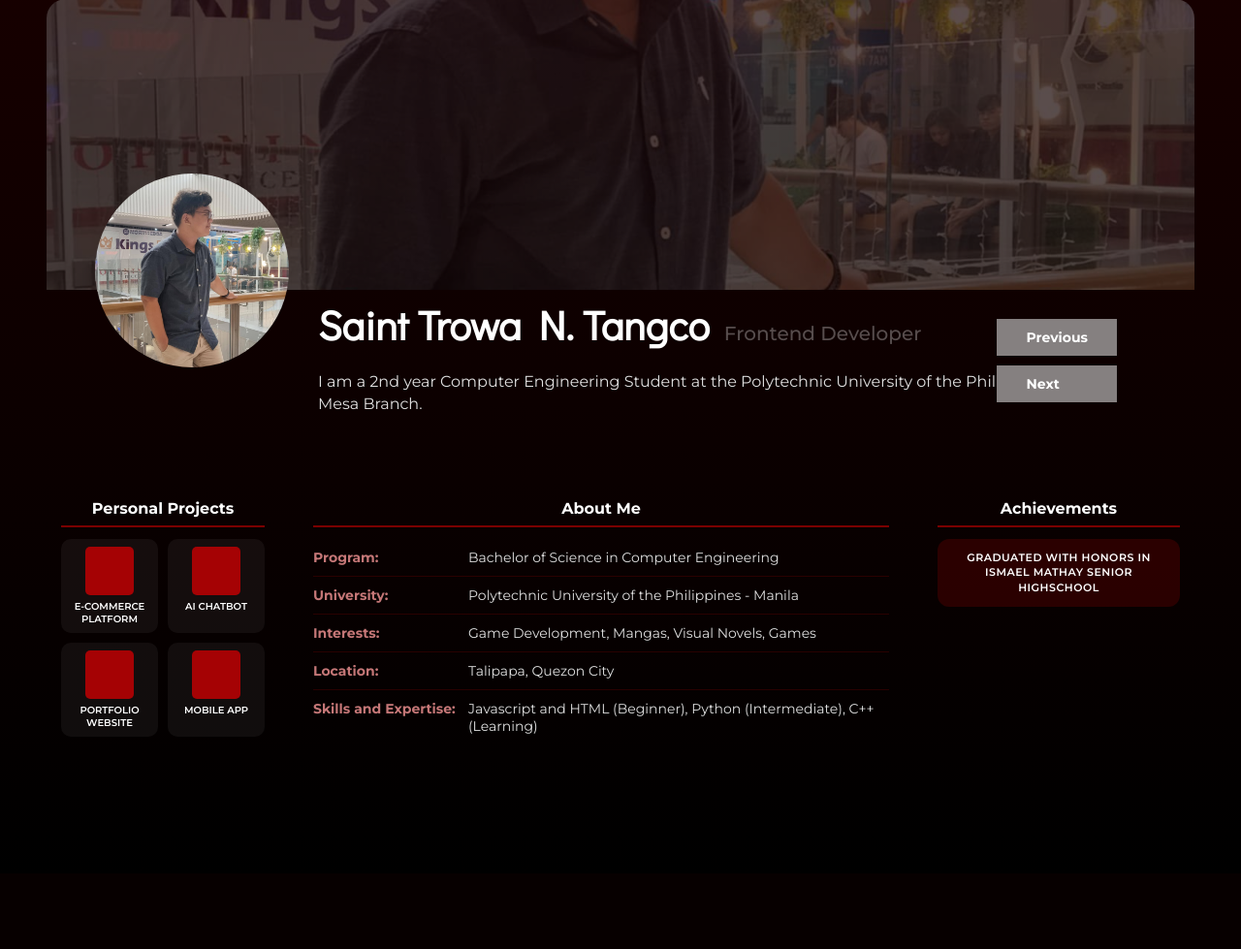
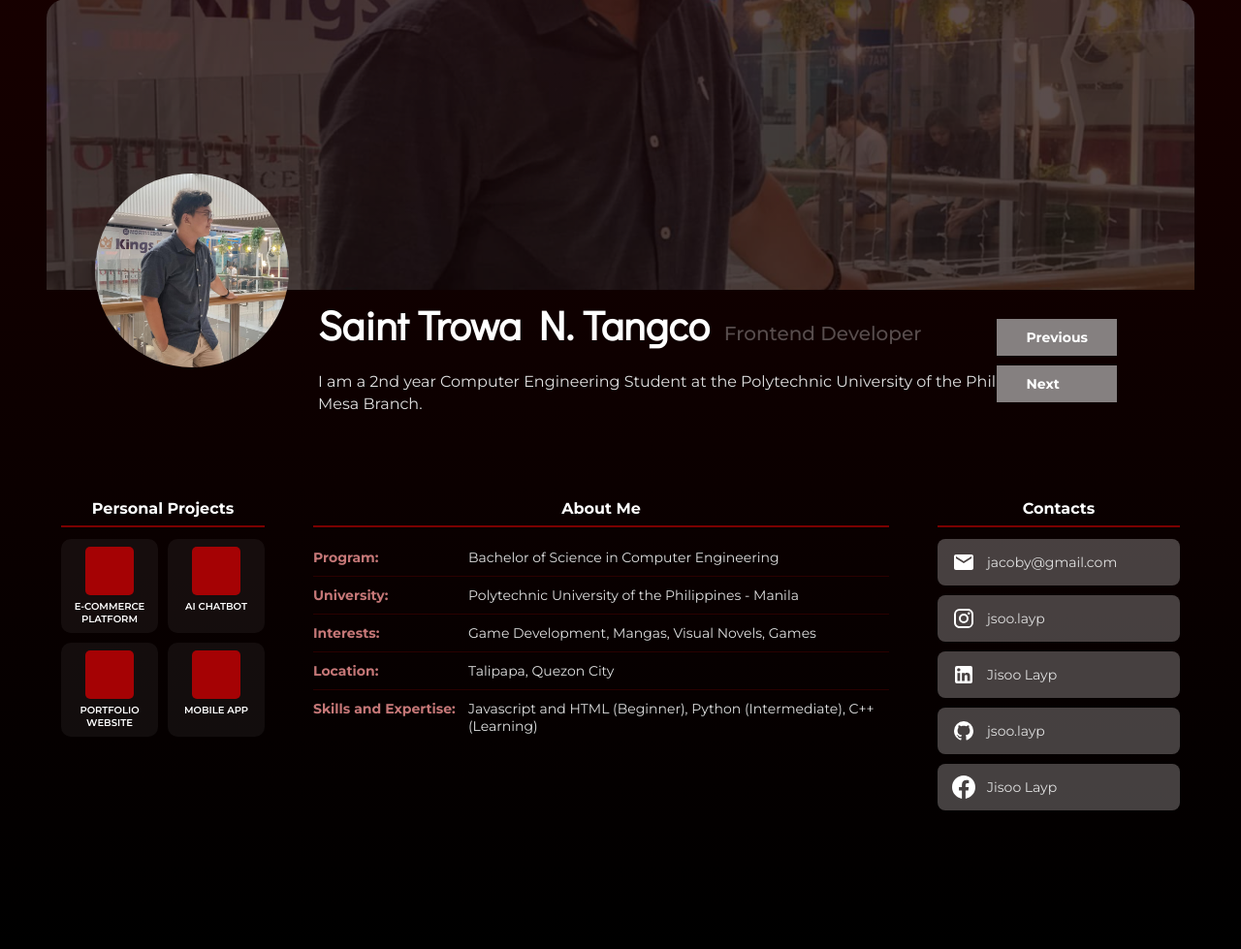
Before and after one commit to Rotten120/DSA_Group_Project, a Flask app: page /profile/1 in a window 1280 px wide. Shown: the part 149-1128 px from the top of the page at 97% size. Before the commit the page ends 909 px from the top, so only its background shows below. Run offline with Flask 3, Linux system fonts and the light colour scheme.

Commit message:
added contacts css and html

```diff
--- a/static/css/profile.css
+++ b/static/css/profile.css
@@ -221,24 +221,40 @@
   flex: 1;
 }
 
-/* ACHIEVEMENTS */
+/* CONTACTS */
 .achievement-item {
-  background-color: rgba(122, 0, 0, 0.3);
-  border-radius: 12px;
-  padding: 12px;
+  background-color: rgba(133, 128, 128, 0.5);
+  border-radius: 8px;
+  padding: 12px 15px;
   margin-bottom: 10px;
-  text-align: center;
-  font-size: 11px;
-  line-height: 1.4;
-  font-weight: 600;
-  text-transform: uppercase;
-  letter-spacing: 0.5px;
+  display: flex;
+  align-items: center;
+  gap: 12px;
+  font-size: 14px;
+  transition: 0.2s;
+  text-transform: none;
+  letter-spacing: normal;
+  font-weight: normal;
+  text-align: left;
+}
+
+.achievement-item:hover {
+  background-color: rgba(133, 128, 128, 0.7);
+}
+
+.contact-icon {
+  width: 24px;
+  height: 24px;
+  flex-shrink: 0;
+}
+
+.contact-value {
+  color: #e0e0e0;
+  flex: 1;
 }
 
 .achievement-divider {
-  height: 2px;
-  background-color: #7a0000;
-  margin: 4px 0;
+  display: none;
 }
 
 /* RESPONSIVE */
--- a/templates/profile.html
+++ b/templates/profile.html
@@ -104,16 +104,45 @@
         </div>
       </div>
 
-      <!-- RIGHT COLUMN - Achievements -->
+      <!-- RIGHT COLUMN - Contacts -->
       <div class="right-column">
         <div class="section">
-          <h3 class="section-title">Achievements</h3>
-          <div id="achievements-content">
-            {% for achievement in achievements[:-1] %}
-            <div class="achievement-item">{{achievement}}</div>
-            <div class="achievement-divider"></div>
-            {% endfor %}
-            <div class="achievement-item">{{achievements[-1]}}</div>
+          <h3 class="section-title">Contacts</h3>
+          <div id="contacts-content">
+            <div class="achievement-item">
+              <svg class="contact-icon" xmlns="http://www.w3.org/2000/svg" viewBox="0 0 24 24" fill="white">
+                <path d="M20 4H4c-1.1 0-2 .9-2 2v12c0 1.1.9 2 2 2h16c1.1 0 2-.9 2-2V6c0-1.1-.9-2-2-2zm0 4l-8 5-8-5V6l8 5 8-5v2z"/>
+              </svg>
+              <span class="contact-value">jacoby@gmail.com</span>
+            </div>
+
+            <div class="achievement-item">
+              <svg class="contact-icon" xmlns="http://www.w3.org/2000/svg" viewBox="0 0 24 24" fill="white">
+                <path d="M7.8 2h8.4C19.4 2 22 4.6 22 7.8v8.4a5.8 5.8 0 0 1-5.8 5.8H7.8C4.6 22 2 19.4 2 16.2V7.8A5.8 5.8 0 0 1 7.8 2m-.2 2A3.6 3.6 0 0 0 4 7.6v8.8C4 18.39 5.61 20 7.6 20h8.8a3.6 3.6 0 0 0 3.6-3.6V7.6C20 5.61 18.39 4 16.4 4H7.6m9.65 1.5a1.25 1.25 0 0 1 1.25 1.25A1.25 1.25 0 0 1 17.25 8 1.25 1.25 0 0 1 16 6.75a1.25 1.25 0 0 1 1.25-1.25M12 7a5 5 0 0 1 5 5 5 5 0 0 1-5 5 5 5 0 0 1-5-5 5 5 0 0 1 5-5m0 2a3 3 0 0 0-3 3 3 3 0 0 0 3 3 3 3 0 0 0 3-3 3 3 0 0 0-3-3z"/>
+              </svg>
+              <span class="contact-value">jsoo.layp</span>
+            </div>
+
+            <div class="achievement-item">
+              <svg class="contact-icon" xmlns="http://www.w3.org/2000/svg" viewBox="0 0 24 24" fill="white">
+                <path d="M19 3a2 2 0 0 1 2 2v14a2 2 0 0 1-2 2H5a2 2 0 0 1-2-2V5a2 2 0 0 1 2-2h14m-.5 15.5v-5.3a3.26 3.26 0 0 0-3.26-3.26c-.85 0-1.84.52-2.32 1.3v-1.11h-2.79v8.37h2.79v-4.93c0-.77.62-1.4 1.39-1.4a1.4 1.4 0 0 1 1.4 1.4v4.93h2.79M6.88 8.56a1.68 1.68 0 0 0 1.68-1.68c0-.93-.75-1.69-1.68-1.69a1.69 1.69 0 0 0-1.69 1.69c0 .93.76 1.68 1.69 1.68m1.39 9.94v-8.37H5.5v8.37h2.77z"/>
+              </svg>
+              <span class="contact-value">Jisoo Layp</span>
+            </div>
+
+            <div class="achievement-item">
+              <svg class="contact-icon" xmlns="http://www.w3.org/2000/svg" viewBox="0 0 24 24" fill="white">
+                <path d="M12 2A10 10 0 0 0 2 12c0 4.42 2.87 8.17 6.84 9.5.5.08.66-.23.66-.5v-1.69c-2.77.6-3.36-1.34-3.36-1.34-.46-1.16-1.11-1.47-1.11-1.47-.91-.62.07-.6.07-.6 1 .07 1.53 1.03 1.53 1.03.87 1.52 2.34 1.07 2.91.83.09-.65.35-1.09.63-1.34-2.22-.25-4.55-1.11-4.55-4.92 0-1.11.38-2 1.03-2.71-.1-.25-.45-1.29.1-2.64 0 0 .84-.27 2.75 1.02.79-.22 1.65-.33 2.5-.33.85 0 1.71.11 2.5.33 1.91-1.29 2.75-1.02 2.75-1.02.55 1.35.2 2.39.1 2.64.65.71 1.03 1.6 1.03 2.71 0 3.82-2.34 4.66-4.57 4.91.36.31.69.92.69 1.85V21c0 .27.16.59.67.5C19.14 20.16 22 16.42 22 12A10 10 0 0 0 12 2z"/>
+              </svg>
+              <span class="contact-value">jsoo.layp</span>
+            </div>
+
+            <div class="achievement-item">
+              <svg class="contact-icon" xmlns="http://www.w3.org/2000/svg" viewBox="0 0 24 24" fill="white">
+                <path d="M24 12.073c0-6.627-5.373-12-12-12s-12 5.373-12 12c0 5.99 4.388 10.954 10.125 11.854v-8.385H7.078v-3.47h3.047V9.43c0-3.007 1.792-4.669 4.533-4.669 1.312 0 2.686.235 2.686.235v2.953H15.83c-1.491 0-1.956.925-1.956 1.874v2.25h3.328l-.532 3.47h-2.796v8.385C19.612 23.027 24 18.062 24 12.073z"/>
+              </svg>
+              <span class="contact-value">Jisoo Layp</span>
+            </div>
           </div>
         </div>
       </div>
```
